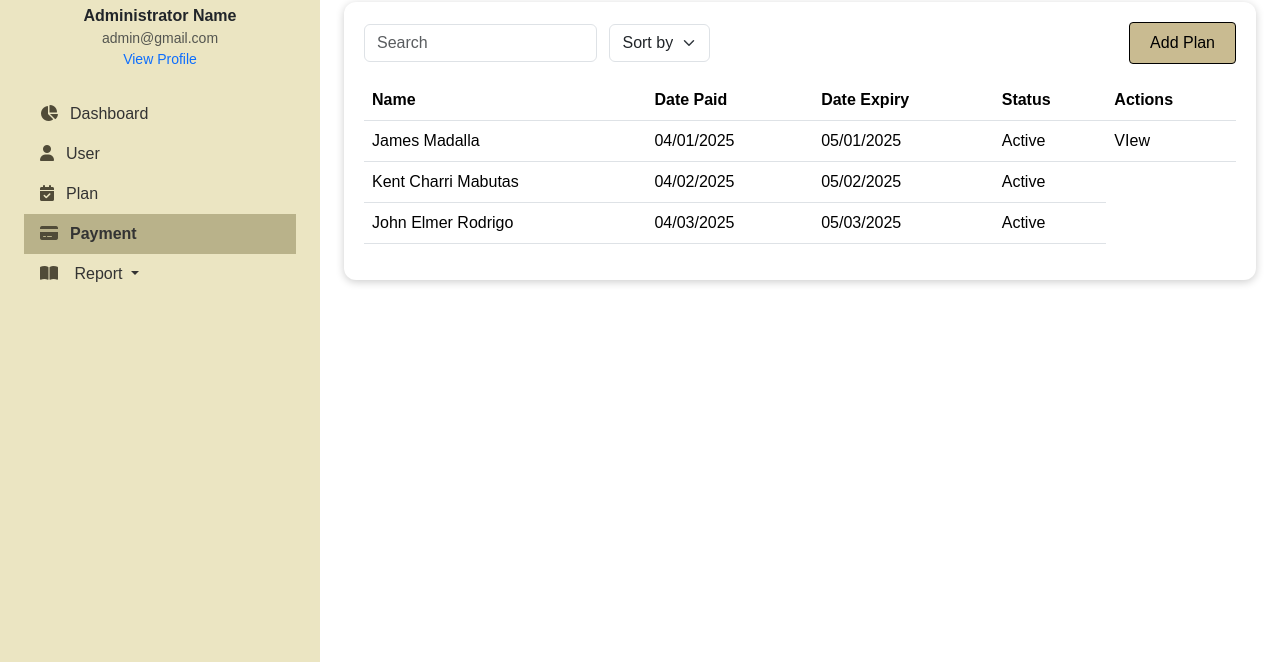
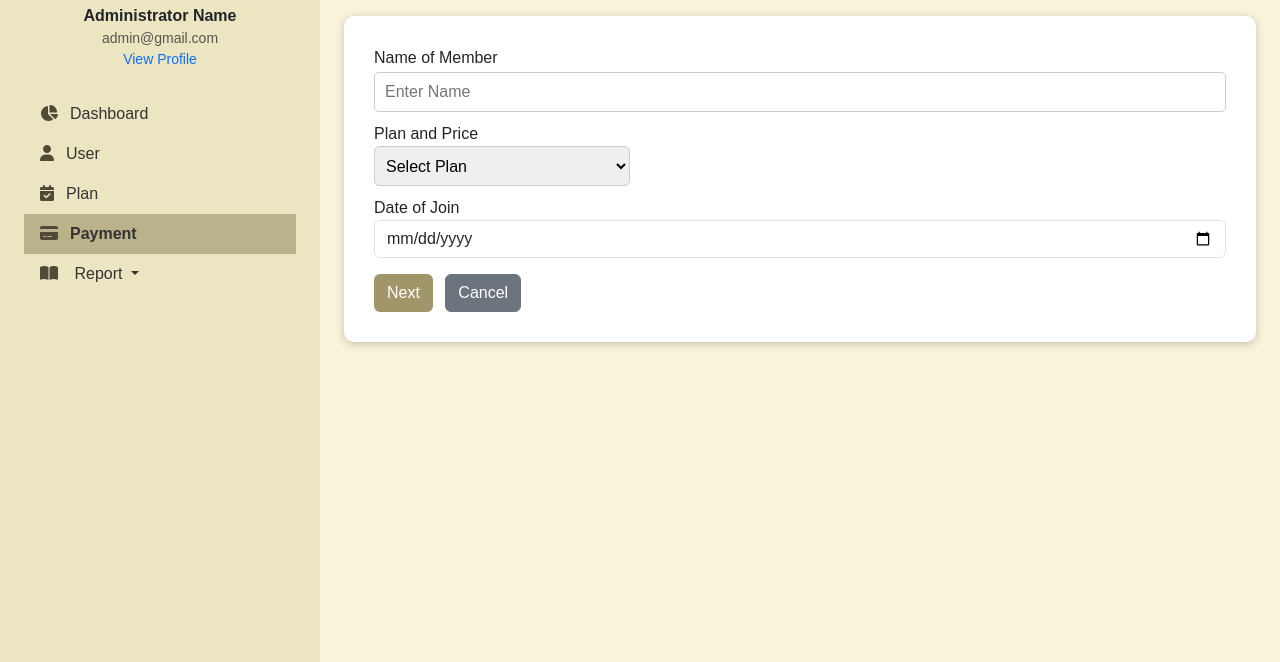
Before and after one commit to d3vchrix/MembershipSystem, a plain HTML site: page cash-payment.html in a window 1280 px wide. Shown: the part 88-750 px from the top of the page. Drawn offline with nearby package versions, Linux system fonts and the light colour scheme.

Commit message:
payment redesigning

```diff
--- a/cash-payment.html
+++ b/cash-payment.html
@@ -5,7 +5,7 @@
 <head>
   <meta charset="UTF-8" />
   <meta name="viewport" content="width=device-width, initial-scale=1.0" />
-  <title>Admin Profile - Serene Spa</title>
+  <title>Payment</title>
   <link rel="stylesheet" href="https://cdnjs.cloudflare.com/ajax/libs/font-awesome/6.7.2/css/all.min.css"
     integrity="sha512-Evv84Mr4kqVGRNSgIGL/F/aIDqQb7xQ2vcrdIwxfjThSH8CSR7PBEakCr51Ck+w+/U6swU2Im1vVX0SVk9ABhg=="
     crossorigin="anonymous" referrerpolicy="no-referrer" />
@@ -65,51 +65,28 @@
         <div class="d-flex justify-content-between align-items-center mb-4">
           <h3>Payment</h3>
         </div>
-
-        <div class="card-custom">
-          <div class="d-flex justify-content-between align-items-center mb-3">
-            <div>
-              <input type="text" class="form-control d-inline w-auto me-2" placeholder="Search">
-              <select class="form-select d-inline w-auto">
-                <option>Sort by</option>
-                <option>Name</option>
-                <option>Status</option>
-              </select>
+        <div class="card-body">
+          <form>
+            <div class="member-form">
+              <label for="nameMember" class="textbox">Name of Member</label><br>
+              <input type="text" class="form-member" id="nameMember" placeholder="Enter Name" required>
             </div>
-            <a class="btn btn-primary">Add Plan</a>
-          </div>
-          <table class="table">
-            <thead>
-              <tr>
-                <th>Name</th>
-                <th>Date Paid</th>
-                <th>Date Expiry</th>
-                <th>Status</th>
-                <th>Actions</th>
-              </tr>
-            </thead>
-            <tbody>
-              <tr>
-                <td>James Madalla</td>
-                <td>04/01/2025</td>
-                <td>05/01/2025</td>
-                <td>Active</td>
-                <td>VIew</td>
-              </tr>
-              <tr>
-                <td>Kent Charri Mabutas</td>
-                <td>04/02/2025</td>
-                <td>05/02/2025</td>
-                <td>Active</td>
-              </tr>
-              <tr>
-                <td>John Elmer Rodrigo</td>
-                <td>04/03/2025</td>
-                <td>05/03/2025</td>
-                <td>Active</td>
-              </tr>
-            </tbody>
-          </table>
+            <div class="plan-form">
+              <label for="plan">Plan and Price</label><br>
+                <select class="plan" id="plan" name="plan" required>
+                  <option disabled selected>Select Plan</option>
+                  <option value="rebond">Rebond</option>
+                  <option value="salon">Salon</option>
+                  <option value="spa">Foot spa</option>
+                  <option value="haircut">Haircut</option>
+                </select>
+            <div class="mb-3">
+              <label for="confirmPassword" class="textBox">Date of Join</label>
+              <input type="date" class="form-control" id="date-join">
+            </div>
+            <button class="btn btn-custom">Next</button>
+            <button type="reset" class="btn btn-secondary ms-2">Cancel</button>
+          </form>
         </div>
       </div>
 
--- a/style.css
+++ b/style.css
@@ -97,3 +97,48 @@ body {
     box-shadow: none;
     padding-left: 20px;
   }
+
+  /* Payment CSS */
+
+  .col-md-9 {
+    background-color: #F8F3D9;
+  }
+
+  @font-face {
+    font-family: 'MonumentExtended';
+    src: url('font/MonumentExtended-Regular.otf');
+  }
+
+  h3 {
+    font-family: 'MonumentExtended';
+    letter-spacing: 0.1em;
+    font-size: 2.5rem;
+    color: #000000;
+  }
+
+  .card-body {
+    background-color: #ffffff;
+    border-radius: 10px;
+    box-shadow: 0 2px 8px rgba(0, 0, 0, 0.2);
+    padding: 30px;
+  }
+
+  .form-member {
+    border: solid 1px #ccc;
+    border-radius: 5px;
+    padding: 7px;
+    padding-left: 10px;
+    height: 5vh;
+    width: 100%;
+    margin-top: 2px;
+    margin-bottom: 10px;
+  }
+
+  .plan {
+    border: solid 1px #ccc;
+    border-radius: 5px;
+    padding: 7px;
+    height: 5vh;
+    width: 20vw;
+    margin-bottom: 10px;
+  }
```
Also changed, not shown: font/MonumentExtended-Regular.otf (added).
